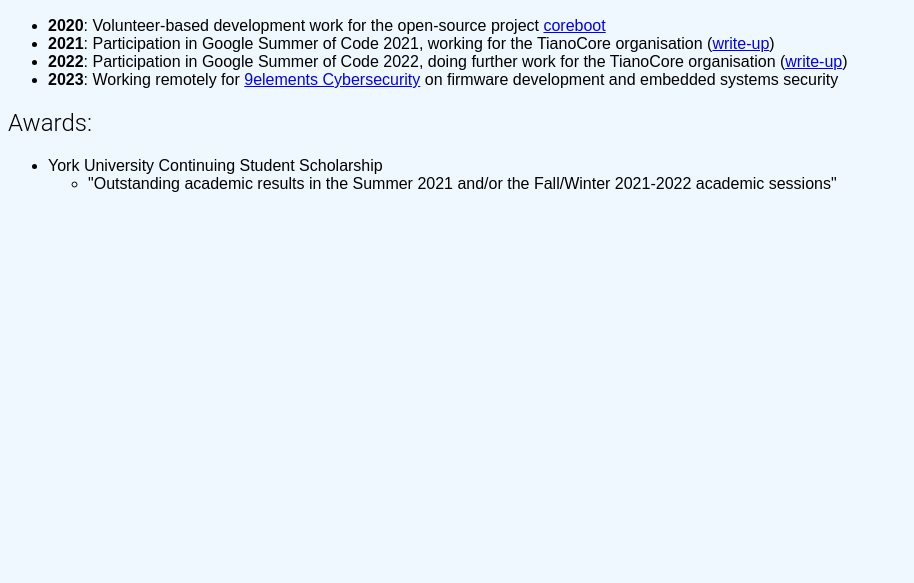
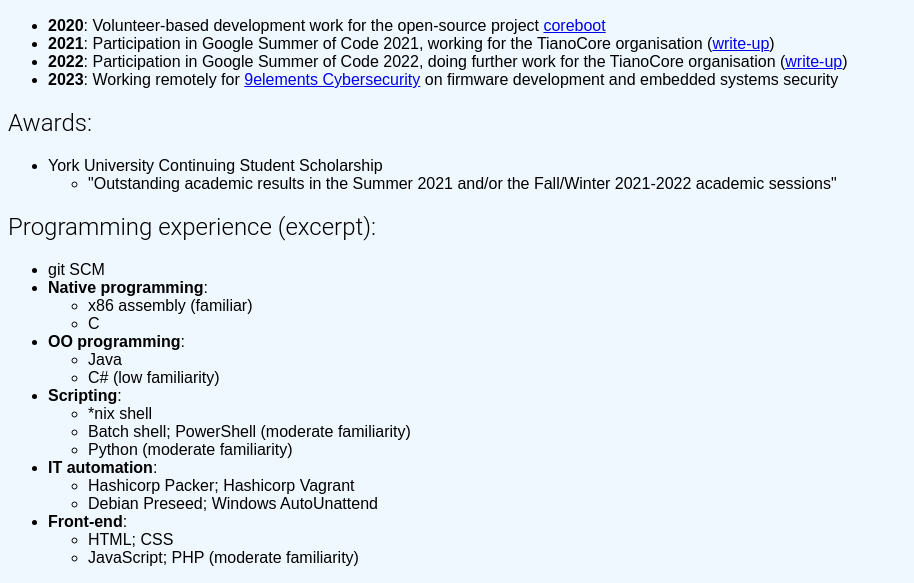
Before and after one commit to benjamindoron/ITEC4020_Assignment1, a plain HTML site: page index.html in a window 1280 px wide. Shown: the part 383-966 px from the top of the page, without its empty margins (0-914 px from the left). Before the commit the page ends 800 px from the top, so only its background shows below. Drawn offline with Linux system fonts and the light colour scheme; a web font is replaced by a local one.

Commit message:
index.html: Add programming experience section
Signed-off-by: Benjamin Doron <benjamin.doron00@gmail.com>

```diff
--- a/index.html
+++ b/index.html
@@ -40,6 +40,27 @@
 		<li>York University Continuing Student Scholarship</li>
 			<ul><li>"Outstanding academic results in the Summer 2021 and/or the Fall/Winter 2021-2022 academic sessions"</li></ul>
 	</ul>
+
+	<h2>Programming experience (excerpt):</h2>
+	<ul>
+		<li>git SCM</li>
+		<li><b>Native programming</b>:</li>
+			<ul><li>x86 assembly (familiar)</li>
+			<li>C</li></ul>
+		<li><b>OO programming</b>:</li>
+			<ul><li>Java</li>
+			<li>C# (low familiarity)</li></ul>
+		<li><b>Scripting</b>:</li>
+			<ul><li>*nix shell</li>
+			<li>Batch shell; PowerShell (moderate familiarity)</li>
+			<li>Python (moderate familiarity)</li></ul>
+		<li><b>IT automation</b>:</li>
+			<ul><li>Hashicorp Packer; Hashicorp Vagrant</li>
+			<li>Debian Preseed; Windows AutoUnattend</li></ul>
+		<li><b>Front-end</b>:</li>
+			<ul><li>HTML; CSS</li>
+			<li>JavaScript; PHP (moderate familiarity)</li></ul>
+	</ul>
 </body>
 
 </html>
```
